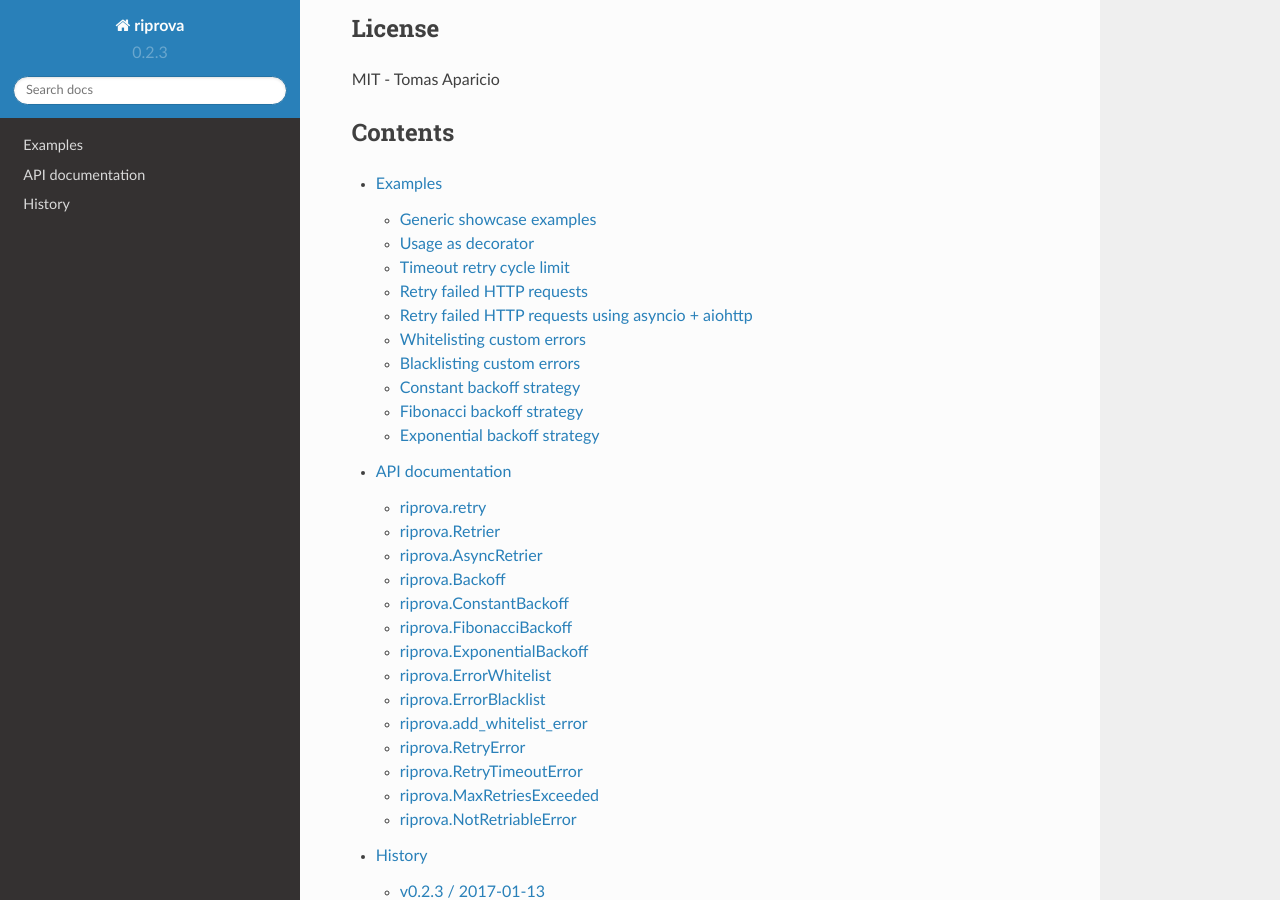
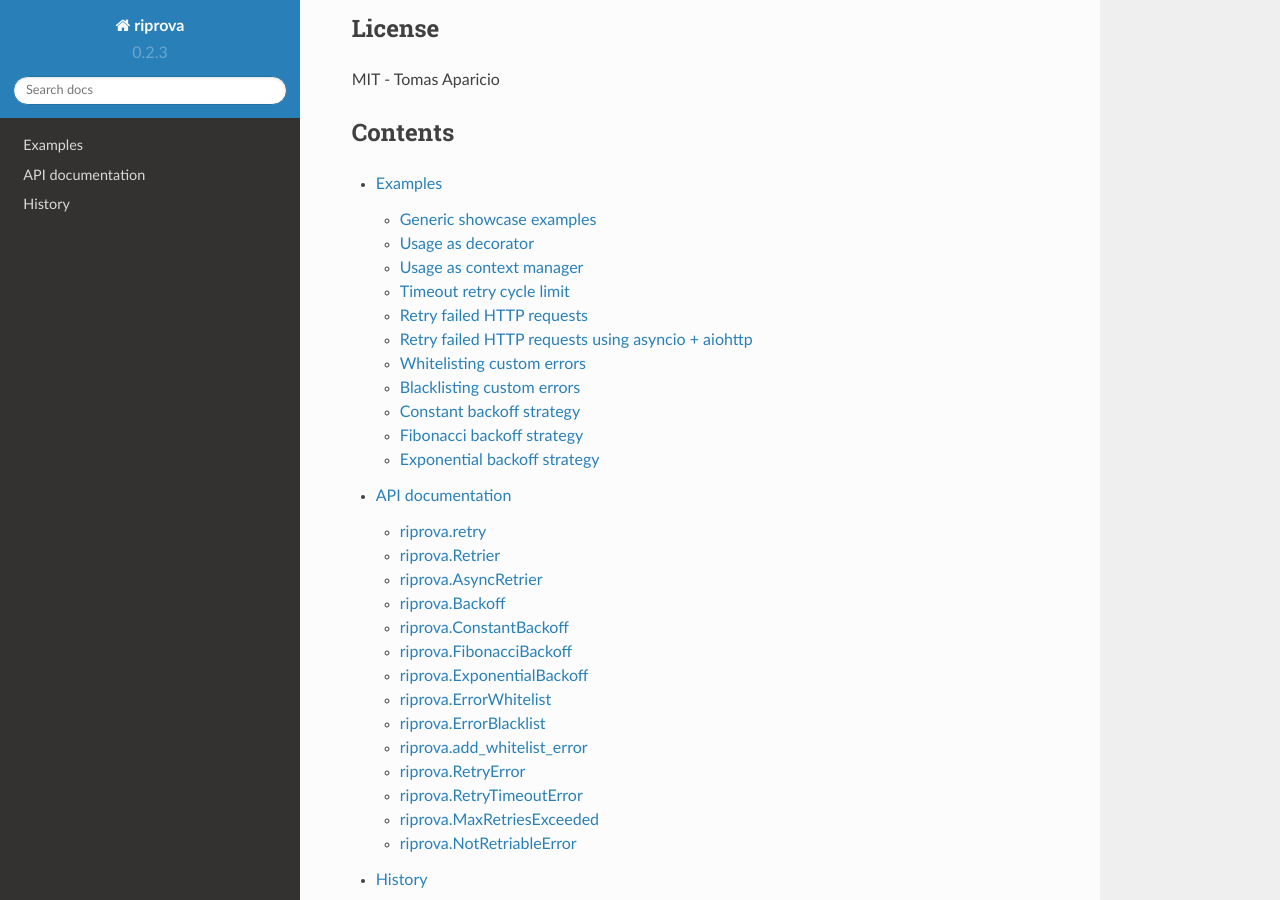
Before and after one commit to h2non/riprova, a Sphinx documentation site: the page built from docs/index.rst, in a window 1280 px wide and 900 px high, scrolled down 3202 px. Built offline with Sphinx 7.4.7 and the Read the Docs theme 2.0.0, drawn with Linux system fonts in a browser that asks for light colours.

Commit message:
Add context manager usage on examples

```diff
--- a/docs/examples.rst
+++ b/docs/examples.rst
@@ -11,6 +11,12 @@
 ^^^^^^^^^^^^^^^^^^
 
 .. literalinclude:: ../examples/decorator.py
+
+
+Usage as context manager
+^^^^^^^^^^^^^^^^^^^^^^^^
+
+.. literalinclude:: ../examples/context_manager.py
 
 
 Timeout retry cycle limit
```
